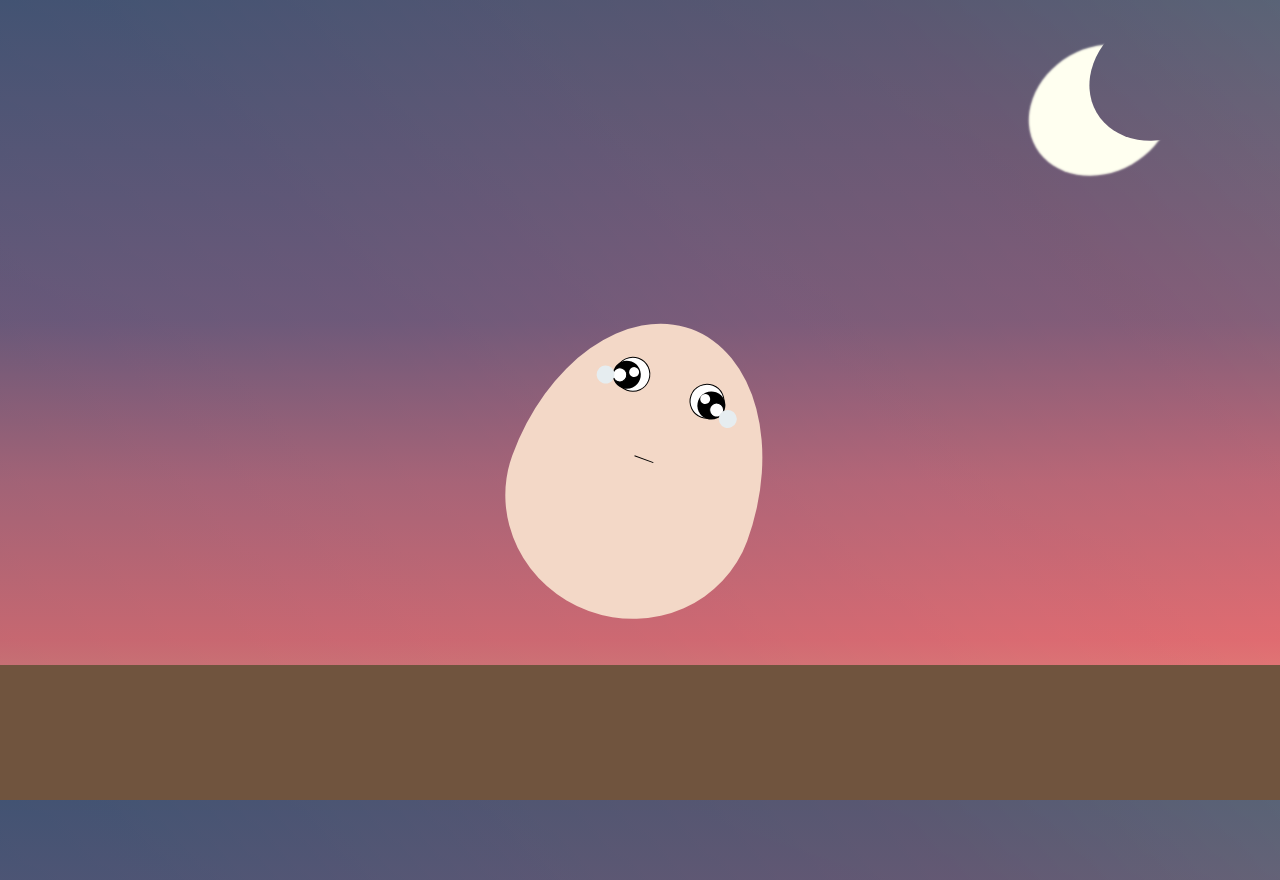
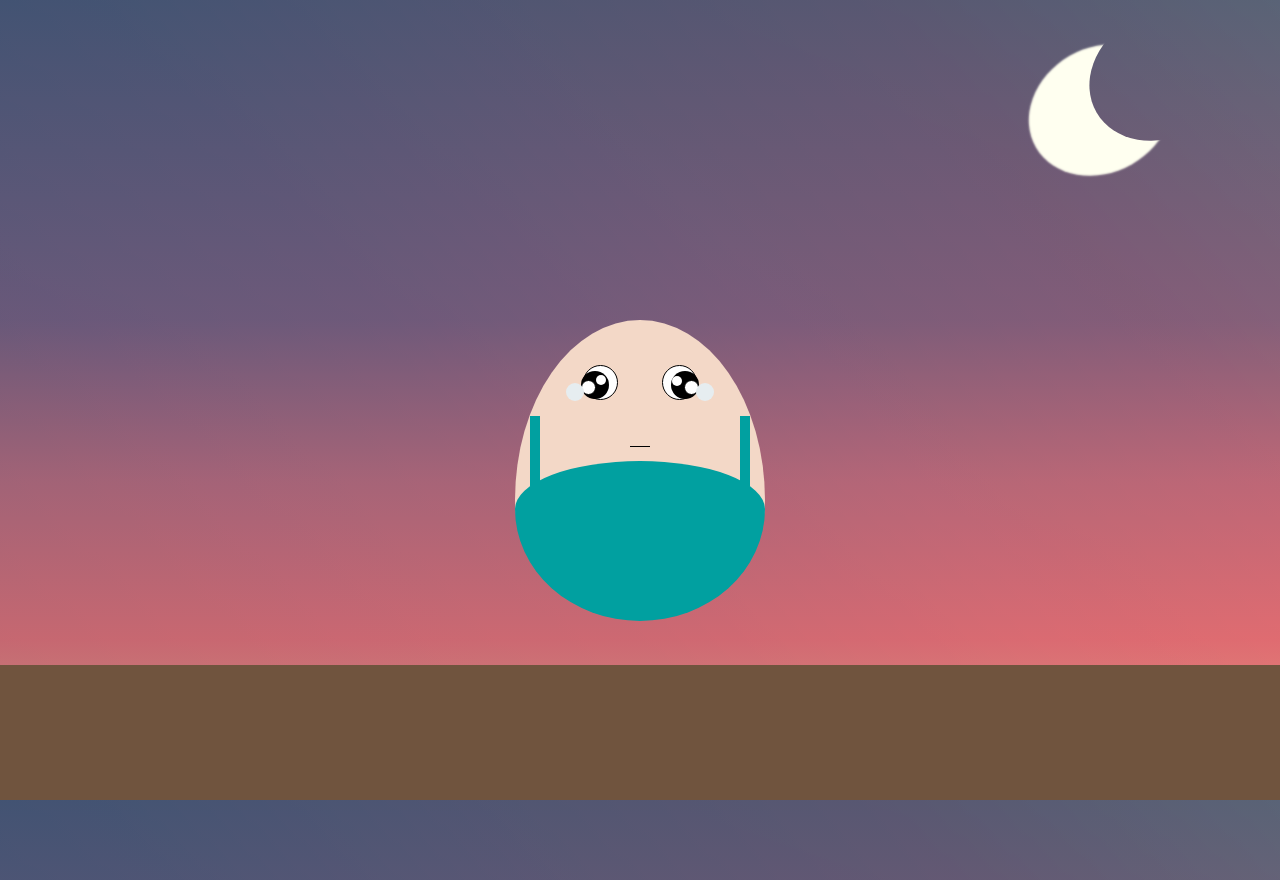
Before and after one commit to nalowageena/Lonely-egg-CSS-art, a plain HTML site: page index.html in a window 1280 px wide. Drawn offline with Linux system fonts and the light colour scheme.

Commit message:
clothed my lonely egg

```diff
--- a/style.css
+++ b/style.css
@@ -37,6 +37,7 @@
   --eye-color: #fff;
   --tear-color: #e6edf0;
   --mud-color: #70543e;
+  --dress-color: #01a0a0;
 }
 /* --container contains everything */
 body {
@@ -67,20 +68,15 @@ body {
   z-index: 0;
 }
 .moon {
-  /* border: var(--all-border); */
   position: relative;
-  background-color: var(--sky-color);
   height: 125px;
   width: 125px;
   border-radius: 50%;
   left: 80%;
-  /* box-shadow: 0 10px 15px rgba(0, 0, 0, 1); */
 }
 .moon::before {
-  /* background-color: var(--moon-color); */
   content: '';
   position: absolute;
-  /* top: 50px; */
   left: 60%;
   height: 150px;
   width: 125px;
@@ -89,12 +85,8 @@ body {
   transform: rotate(60deg);
 }
 .moon::after {
-  /* content: ""; */
+  content: "";
   position: absolute;
-  background-color: var(--sky-color);
-  height: 125px;
-  width: 125px;
-  border-radius: 50%;
 }
 .AllSkyBumps {
   /* border: var(--all-border); */
@@ -133,7 +125,26 @@ body {
   background-color: var(--egg-color);
   top: 40%;
   border-radius: 50% 50% 50% 50% / 60% 60% 40% 40%;
-  transform: rotate(20deg);
+  /* transform: rotate(20deg); */
+}
+.lonelyEgg::before{
+  content: "";
+  position: absolute;
+  height: 160px;
+  width: 250px;
+  background-color: var(--dress-color);
+  top: 47%;
+  border-radius: 50% 50% 50% 50% / 30% 30% 70% 70%;
+}
+.lonelyEgg::after{
+  content: "";
+  position: absolute;
+  height: 70px;
+  width: 10px;
+  background-color: var(--dress-color);
+  top: 32%;
+  left: 6%;
+  box-shadow: 210px 0 0 var(--dress-color);
 }
 .eye-plane {
   background-color: transparent;
@@ -243,7 +254,7 @@ body {
   background-color: #000;
   width: 20px;
   height: 1px;
-  top: 46%;
+  top: 42%;
   left: 46%;
 }
 /* ground contains groundBumps */
```
